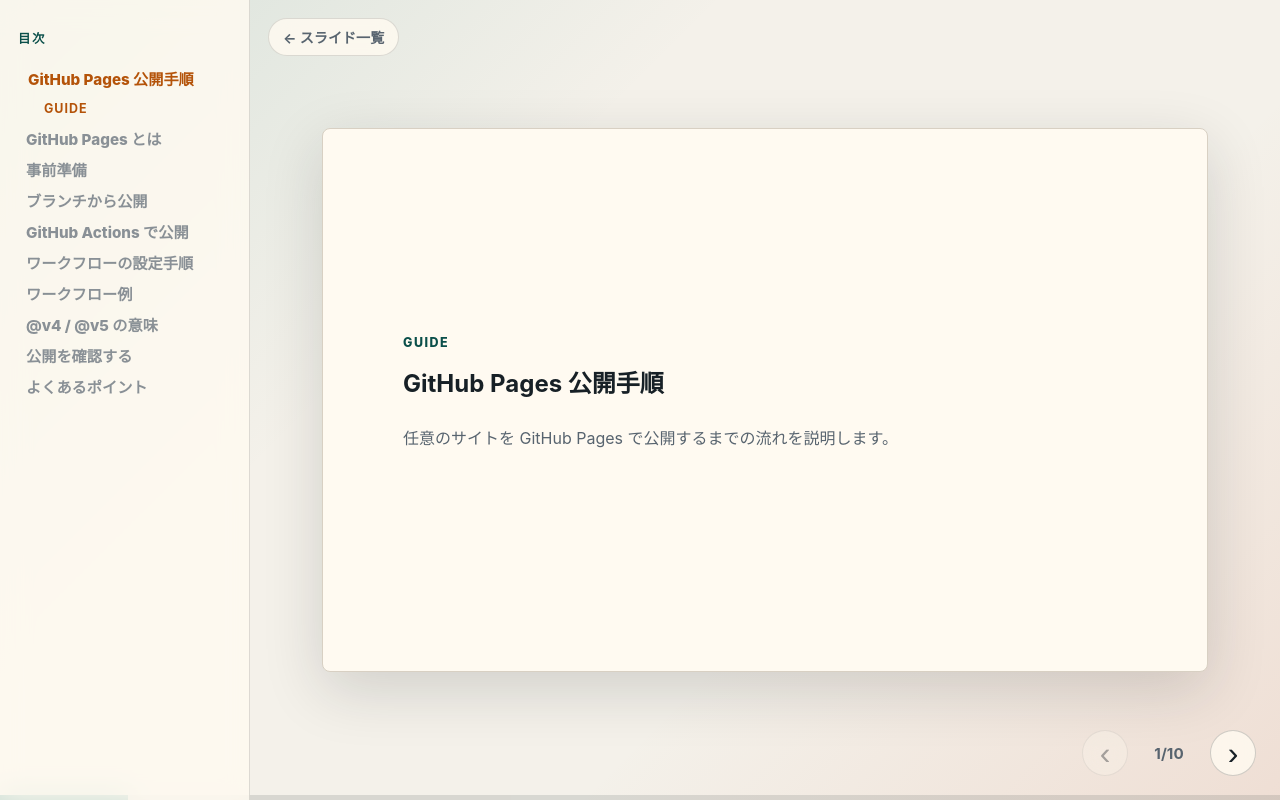
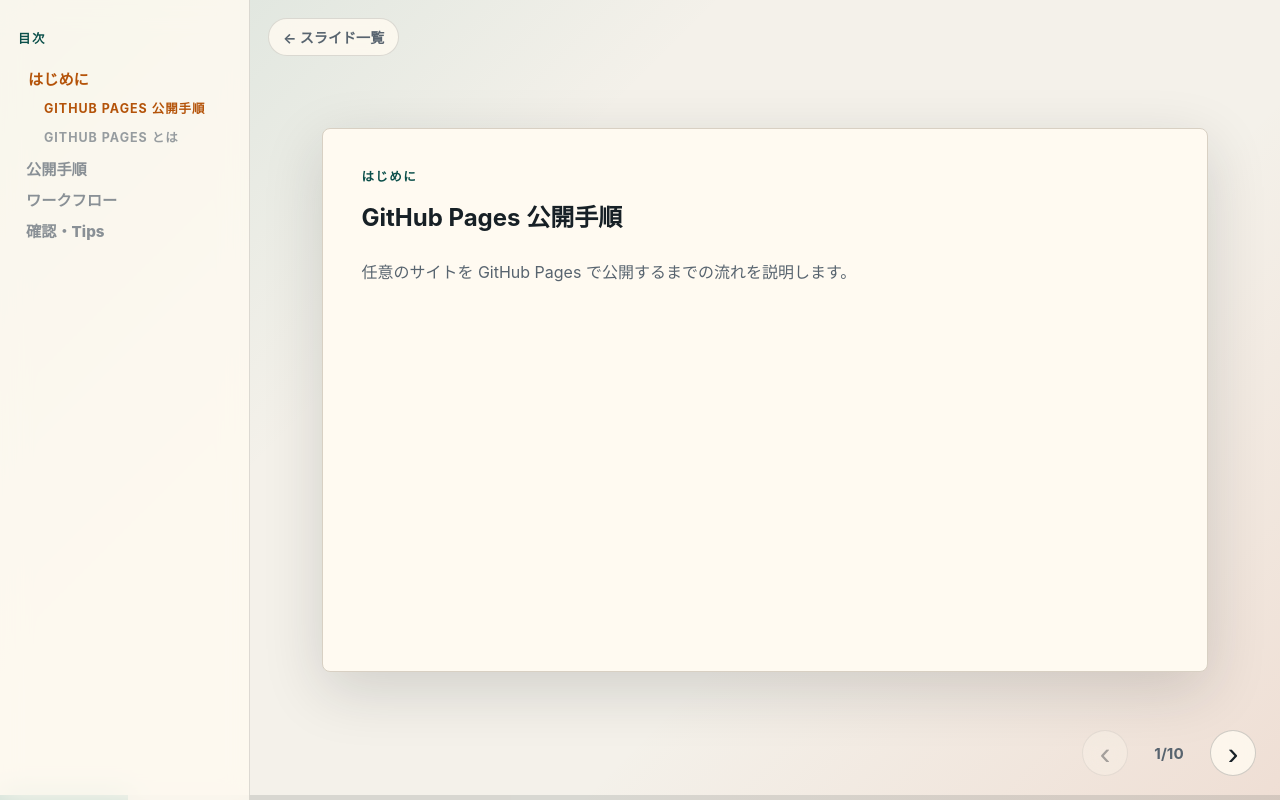
Before and after one commit to k-masahiro116/slide_site, a plain HTML site: page slides/github-pages/index.html in a window 1280 px wide. Drawn offline with Linux system fonts and the light colour scheme.

Commit message:
feat: wpt slide

```diff
--- a/script.js
+++ b/script.js
@@ -18,14 +18,21 @@
     slide.setAttribute("aria-hidden", String(index !== activeIndex));
   });
 
-  document.querySelectorAll(".toc-section").forEach((section, index) => {
-    const isActive = index === activeIndex;
-    const link = section.querySelector(".toc-link");
+  // TOC: グループ単位で大項目をハイライト、小項目ボタンをアクティブ化
+  document.querySelectorAll(".toc-section").forEach((section) => {
+    const links = Array.from(section.querySelectorAll(".toc-link"));
+    const isGroupActive = links.some(
+      (btn) => Number(btn.dataset.slideIndex) === activeIndex
+    );
 
-    section.open = isActive;
-    section.classList.toggle("is-active", isActive);
-    link.classList.toggle("is-active", isActive);
-    link.setAttribute("aria-current", isActive ? "step" : "false");
+    section.open = isGroupActive;
+    section.classList.toggle("is-active", isGroupActive);
+
+    links.forEach((btn) => {
+      const isActive = Number(btn.dataset.slideIndex) === activeIndex;
+      btn.classList.toggle("is-active", isActive);
+      btn.setAttribute("aria-current", isActive ? "step" : "false");
+    });
   });
 
   currentSlide.textContent = String(activeIndex + 1);
@@ -61,18 +68,11 @@
   action();
 }
 
-function getSlideTitle(slide, index) {
+function getSlideLabel(slide, index) {
   return (
-    slide.querySelector("h1, h2")?.textContent?.trim() ||
-    slide.dataset.title ||
-    "Slide " + (index + 1)
-  );
-}
-
-function getSlideSubtitle(slide, index) {
-  return (
-    slide.querySelector(".eyebrow")?.textContent?.trim() ||
-    slide.dataset.title ||
+    // slide.querySelector(".eyebrow")?.textContent?.trim() ||
+    slide.querySelector(".title")?.textContent?.trim() ||
+    // slide.dataset.title ||
     "Slide " + (index + 1)
   );
 }
@@ -80,22 +80,46 @@
 function buildTableOfContents() {
   tocList.innerHTML = "";
 
+  // data-group でスライドをグループ化（順序を保持）
+  const groups = [];
+  const groupMap = new Map();
+
   slides.forEach((slide, index) => {
+    const groupName =
+      slide.dataset.group ||
+      slide.querySelector("h1, h2")?.textContent?.trim() ||
+      slide.dataset.title ||
+      "Slide " + (index + 1);
+
+    if (!groupMap.has(groupName)) {
+      const group = { name: groupName, slides: [] };
+      groups.push(group);
+      groupMap.set(groupName, group);
+    }
+    groupMap.get(groupName).slides.push({ slide, index });
+  });
+
+  groups.forEach(({ name, slides: groupSlides }) => {
     const item = document.createElement("li");
     const section = document.createElement("details");
     const summary = document.createElement("summary");
-    const button = document.createElement("button");
 
     section.className = "toc-section";
     summary.className = "toc-summary";
-    summary.textContent = getSlideTitle(slide, index);
+    summary.textContent = name;
 
-    button.className = "toc-link";
-    button.type = "button";
-    button.textContent = getSlideSubtitle(slide, index);
-    button.addEventListener("click", () => goToSlide(index));
+    section.append(summary);
 
-    section.append(summary, button);
+    groupSlides.forEach(({ slide, index }) => {
+      const button = document.createElement("button");
+      button.className = "toc-link";
+      button.type = "button";
+      button.dataset.slideIndex = index;
+      button.textContent = getSlideLabel(slide, index);
+      button.addEventListener("click", () => goToSlide(index));
+      section.append(button);
+    });
+
     item.append(section);
     tocList.append(item);
   });
--- a/slides/github-pages/index.html
+++ b/slides/github-pages/index.html
@@ -16,15 +16,15 @@
     </aside>
 
     <main class="deck" aria-live="polite">
-      <section class="slide title-slide" data-title="Title">
-        <p class="eyebrow">Guide</p>
-        <h1>GitHub Pages 公開手順</h1>
+      <section class="slide title-slide" data-title="Title" data-group="はじめに">
+        <p class="eyebrow">はじめに</p>
+        <h1 class="title">GitHub Pages 公開手順</h1>
         <p class="lead">任意のサイトを GitHub Pages で公開するまでの流れを説明します。</p>
       </section>
 
-      <section class="slide" data-title="Overview">
-        <p class="eyebrow">Overview</p>
-        <h2>GitHub Pages とは</h2>
+      <section class="slide" data-title="Overview" data-group="はじめに">
+        <p class="eyebrow">はじめに</p>
+        <h2 class="title">GitHub Pages とは</h2>
         <ul>
           <li>GitHub リポジトリから静的サイトを無料で公開できるサービスです。</li>
           <li>HTML / CSS / JavaScript など、ビルド済みのファイルをそのまま配信できます。</li>
@@ -32,9 +32,9 @@
         </ul>
       </section>
 
-      <section class="slide" data-title="Prepare">
-        <p class="eyebrow">Step 1</p>
-        <h2>事前準備</h2>
+      <section class="slide" data-title="Prepare" data-group="公開手順">
+        <p class="eyebrow">公開手順</p>
+        <h2 class="title">事前準備</h2>
         <ol>
           <li>GitHub アカウントを作成する</li>
           <li>公開したいサイトのファイルを用意する</li>
@@ -43,9 +43,9 @@
         <p>トップページは <code>index.html</code> を置いた場所（通常はリポジトリ root）になります。</p>
       </section>
 
-      <section class="slide" data-title="Branch">
-        <p class="eyebrow">Step 2A</p>
-        <h2>ブランチから公開</h2>
+      <section class="slide" data-title="Branch" data-group="公開手順">
+        <p class="eyebrow">公開手順</p>
+        <h2 class="title">ブランチから公開</h2>
         <p>ビルド不要の静的サイト向けの簡単な方法です。</p>
         <ol>
           <li>リポジトリの <code>Settings</code> → <code>Pages</code> を開く</li>
@@ -55,9 +55,9 @@
         </ol>
       </section>
 
-      <section class="slide" data-title="Actions">
-        <p class="eyebrow">Step 2B</p>
-        <h2>GitHub Actions で公開</h2>
+      <section class="slide" data-title="Actions" data-group="公開手順">
+        <p class="eyebrow">公開手順</p>
+        <h2 class="title">GitHub Actions で公開</h2>
         <p>任意のフォルダ構成や、将来の自動デプロイに向いています。</p>
         <ol>
           <li><code>.github/workflows/</code> にワークフローを追加する</li>
@@ -67,9 +67,9 @@
         <p><code>Settings</code> → <code>Pages</code> の Source は <code>GitHub Actions</code> を選びます。</p>
       </section>
 
-      <section class="slide" data-title="Workflow Setup">
-        <p class="eyebrow">Step 2B — Detail</p>
-        <h2>ワークフローの設定手順</h2>
+      <section class="slide" data-title="Workflow Setup" data-group="ワークフロー">
+        <p class="eyebrow">ワークフロー</p>
+        <h2 class="title">ワークフローの設定手順</h2>
         <ol>
           <li>リポジトリ root に <code>.github/workflows/</code> フォルダを作成する</li>
           <li>その中に <code>deploy.yml</code>（名前は任意）を作成する</li>
@@ -80,9 +80,9 @@
         <p>初回 push 後に自動でジョブが起動し、成功すると Pages に反映されます。</p>
       </section>
 
-      <section class="slide" data-title="Workflow">
-        <p class="eyebrow">Example</p>
-        <h2>ワークフロー例</h2>
+      <section class="slide" data-title="Workflow" data-group="ワークフロー">
+        <p class="eyebrow">ワークフロー</p>
+        <h2 class="title">ワークフロー例</h2>
         <p>リポジトリ全体をそのまま公開する最小構成です。</p>
         <pre><code>name: Deploy static content to Pages
 
@@ -107,9 +107,9 @@
       - uses: actions/deploy-pages@v5</code></pre>
       </section>
 
-      <section class="slide" data-title="Action Versions">
-        <p class="eyebrow">Note</p>
-        <h2>@v4 / @v5 の意味</h2>
+      <section class="slide" data-title="Action Versions" data-group="ワークフロー">
+        <p class="eyebrow">ワークフロー</p>
+        <h2 class="title">@v4 / @v5 の意味</h2>
         <p><code>uses: actions/checkout@v4</code> の <code>@v4</code> は、使用する Action のバージョンを指定するタグです。</p>
         <ul>
           <li>GitHub Actions の各ステップは <strong>Action</strong> と呼ばれる再利用可能な処理単位です。</li>
@@ -119,9 +119,9 @@
         </ul>
       </section>
 
-      <section class="slide" data-title="Verify">
-        <p class="eyebrow">Step 3</p>
-        <h2>公開を確認する</h2>
+      <section class="slide" data-title="Verify" data-group="確認・Tips">
+        <p class="eyebrow">確認・Tips</p>
+        <h2 class="title">公開を確認する</h2>
         <ol>
           <li><code>Settings</code> → <code>Pages</code> に表示される URL を開く</li>
           <li>Actions タブでデプロイが <code>success</code> になっているか確認する</li>
@@ -130,9 +130,9 @@
         <p>更新が反映されないときは、ブラウザのキャッシュを消して確認してください。</p>
       </section>
 
-      <section class="slide" data-title="Tips">
-        <p class="eyebrow">Tips</p>
-        <h2>よくあるポイント</h2>
+      <section class="slide" data-title="Tips" data-group="確認・Tips">
+        <p class="eyebrow">確認・Tips</p>
+        <h2 class="title">よくあるポイント</h2>
         <ul>
           <li>公開対象は静的ファイルのみです（PHP や DB は動きません）。</li>
           <li>リポジトリが Private でも Pages 公開は可能です（プランにより制限あり）。</li>
--- a/styles.css
+++ b/styles.css
@@ -259,7 +259,7 @@
   display: none;
   width: min(100%, 1040px);
   min-height: min(68vh, 680px);
-  padding: clamp(32px, 7vw, 80px);
+  padding: clamp(16px, 3vw, 40px);
   border: 1px solid var(--line);
   border-radius: 8px;
   background: var(--panel);
@@ -269,7 +269,7 @@
 .slide.is-active {
   display: flex;
   flex-direction: column;
-  justify-content: center;
+  justify-content: flex-start;
   animation: fade-in 180ms ease-out;
 }
 
```
Also changed, not shown: slides/intro/index.html (+12 -12 lines), slides/microwave-wpt/index.html (added, +152 -0 lines), slides/manifest.json.
